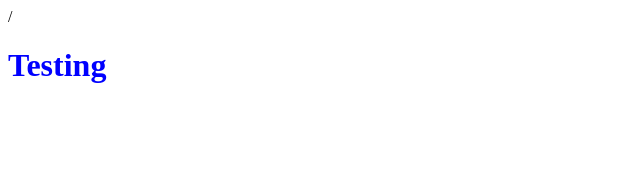
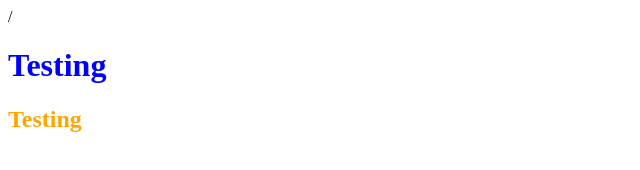
Before and after one commit to cyrusyelling/github, a plain HTML site: page index.html in a window 1280 px wide. Shown: the whole page, without its empty margins (0-640 px from the left). Drawn offline with Linux system fonts and the light colour scheme.

Commit message:
add title

```diff
--- a/css/all.css
+++ b/css/all.css
@@ -4,3 +4,6 @@ body{
 h1{
   color: blue;
 }
+h2{
+  color: orange
+}
--- a/index.html
+++ b/index.html
@@ -10,5 +10,6 @@
   </head>
   <body>
     <h1>Testing</h1>
+    <h2>Testing</h2>
   </body>
 </html>
```
